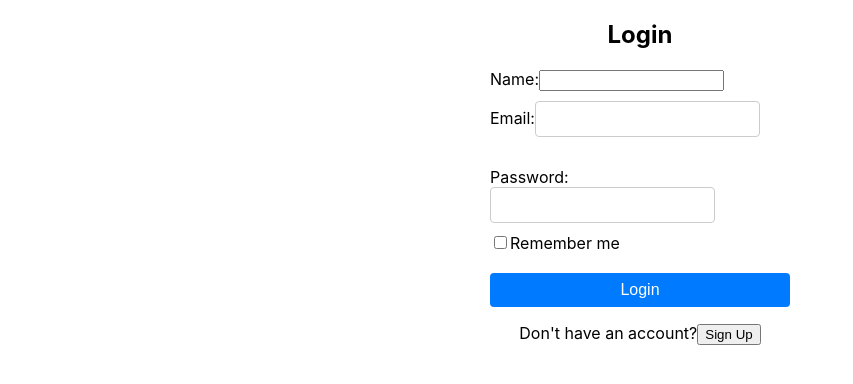
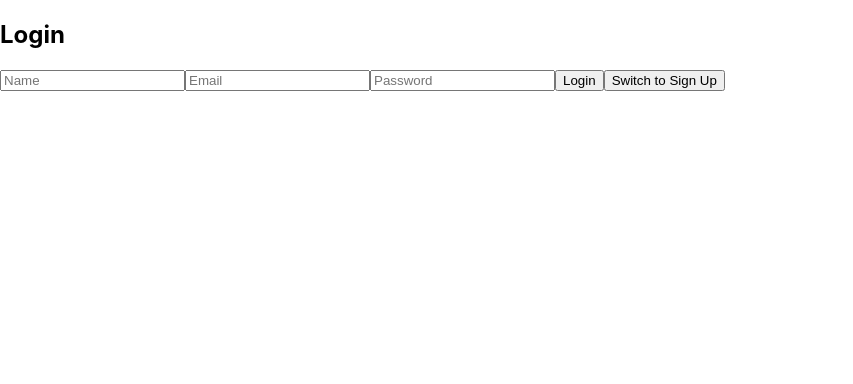
Before and after one commit to WanjaNjunge/Phase-3-Project-FE, a React (Create React App) app in the folder movie-review/: page / in a window 1280 px wide. Shown: the top 384 px of the page, without its empty margins (0-853 px from the left). Built offline with nearby package versions, Linux system fonts and the light colour scheme.

Commit message:
combined the signup/login components

```diff
--- a/movie-review/src/components/LoginForm.js
+++ b/movie-review/src/components/LoginForm.js
@@ -1,77 +1,80 @@
 import React, { useState } from "react";
-import { signUp, login } from "../api";
-import "./LoginForm.css";
+import { login, signUp } from "../api";
 
 const LoginForm = ({ onLogin }) => {
   const [formType, setFormType] = useState("login");
+  const [name, setName] = useState("");
   const [email, setEmail] = useState("");
-  const [name, setName] = useState("");
   const [password, setPassword] = useState("");
-
-  const handleFormToggle = () => {
-    setFormType(formType === "login" ? "signup" : "login");
-  };
+  const [confirmPassword, setConfirmPassword] = useState(""); // Add this line
 
   const handleSubmit = (e) => {
     e.preventDefault();
-    const credentials = { email, password };
-
     if (formType === "login") {
-      login(credentials)
-        .then(() => onLogin())
-        .catch((error) => console.log(error));
-    } else {
-      signUp(credentials)
-        .then(() => onLogin())
-        .catch((error) => console.log(error));
+      login(name, email, password)
+        .then((user) => {
+          // Handle successful login
+          onLogin(user);
+        })
+        .catch((error) => {
+          // Handle login error
+          console.error("Login error:", error);
+        });
+    } else if (formType === "signup") {
+      signUp(name, email, password)
+        .then((user) => {
+          // Handle successful sign-up
+          onLogin(user);
+        })
+        .catch((error) => {
+          // Handle sign-up error
+          console.error("Sign-up error:", error);
+        });
     }
   };
 
   return (
-    <div className="login-form">
+    <div>
       <h2>{formType === "login" ? "Login" : "Sign Up"}</h2>
       <form onSubmit={handleSubmit}>
-        <label>
-          Name:
+        {/* Form fields */}
         <input
           type="name"
           value={name}
           onChange={(e) => setName(e.target.value)}
+          placeholder="Name"
           required
         />
-        </label>
-        <label>
-          Email:
         <input
           type="email"
           value={email}
           onChange={(e) => setEmail(e.target.value)}
+          placeholder="Email"
           required
         />
-        </label>
-        <br />
-        <label>
-          Password:
         <input
           type="password"
           value={password}
           onChange={(e) => setPassword(e.target.value)}
+          placeholder="Password"
           required
         />
-        </label>
-        <div>
-            <input  type="checkbox" value="remember-me" />
-            <label for="flexCheckDefault">
-                Remember me
-            </label>
-        </div>
-        <br />
+        {/* Additional form fields for sign-up */}
+        {formType === "signup" && (
+          <input
+            type="password"
+            value={confirmPassword}
+            onChange={(e) => setConfirmPassword(e.target.value)}
+            placeholder="Confirm Password"
+            required
+          />
+        )}
+        {/* Form buttons */}
         <button type="submit">{formType === "login" ? "Login" : "Sign Up"}</button>
+        <button type="button" onClick={() => setFormType(formType === "login" ? "signup" : "login")}>
+          {formType === "login" ? "Switch to Sign Up" : "Switch to Login"}
+        </button>
       </form>
-      <p>
-        {formType === "login" ? "Don't have an account?" : "Already have an account?"}
-        <button onClick={handleFormToggle}>{formType === "login" ? "Sign Up" : "Login"}</button>
-      </p>
     </div>
   );
 };
```
Also changed, not shown: movie-review/src/components/SignUpForm.js (deleted, +0 -72 lines). Lines whose indentation alone changed are shown as unchanged.
